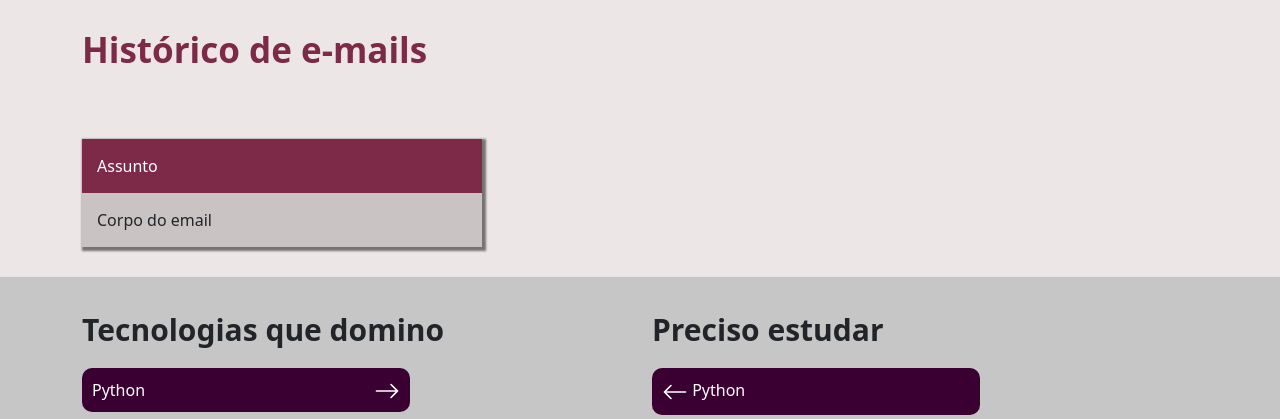
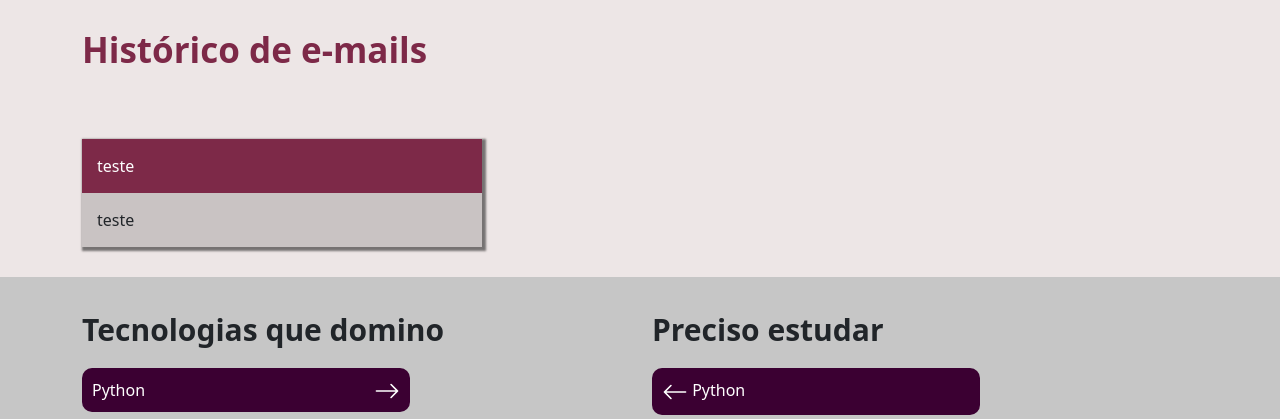
Before and after one commit to jubaruto/seletivagas, a Django app: page /vagas/vaga/4 in a window 1280 px wide. Shown: the part 1079-1498 px from the top of the page. Run offline with Django 4.2, Linux system fonts and the light colour scheme; data comes from the database, SQL or seed files in the repository.

Commit message:
Foi inserido os códigos para a exibição dos e-mails em vagas/templates/vaga.html

```diff
--- a/vagas/templates/vaga.html
+++ b/vagas/templates/vaga.html
@@ -111,20 +111,22 @@
             <div class="row">
                 <h3 class="titulo">Histórico de e-mails</h3>
 
+                    {% for email in emails %}
                         <div class="col-md">
 
                             <div class="box-email">
                                 <div class="header-email">
-                                Assunto
+                                {{email.assunto}}
                                 </div>
 
                                 <div class="body-email">
-                                Corpo do email
+                                    {{email.corpo}}
                                 </div>
 
                             </div>
 
                         </div>
+                    {% endfor %}
 
 
 
```
Lines whose indentation alone changed are shown as unchanged.
